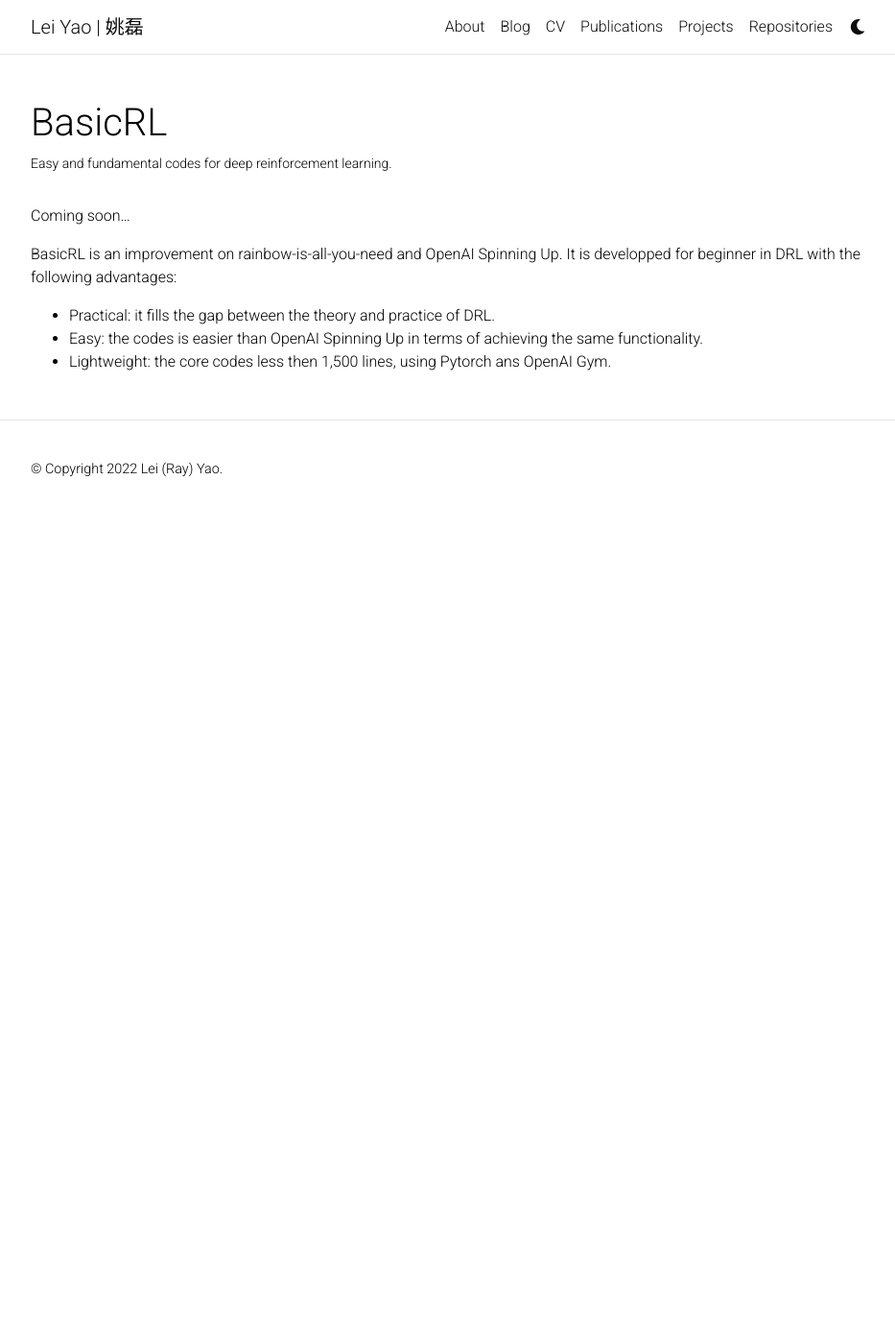
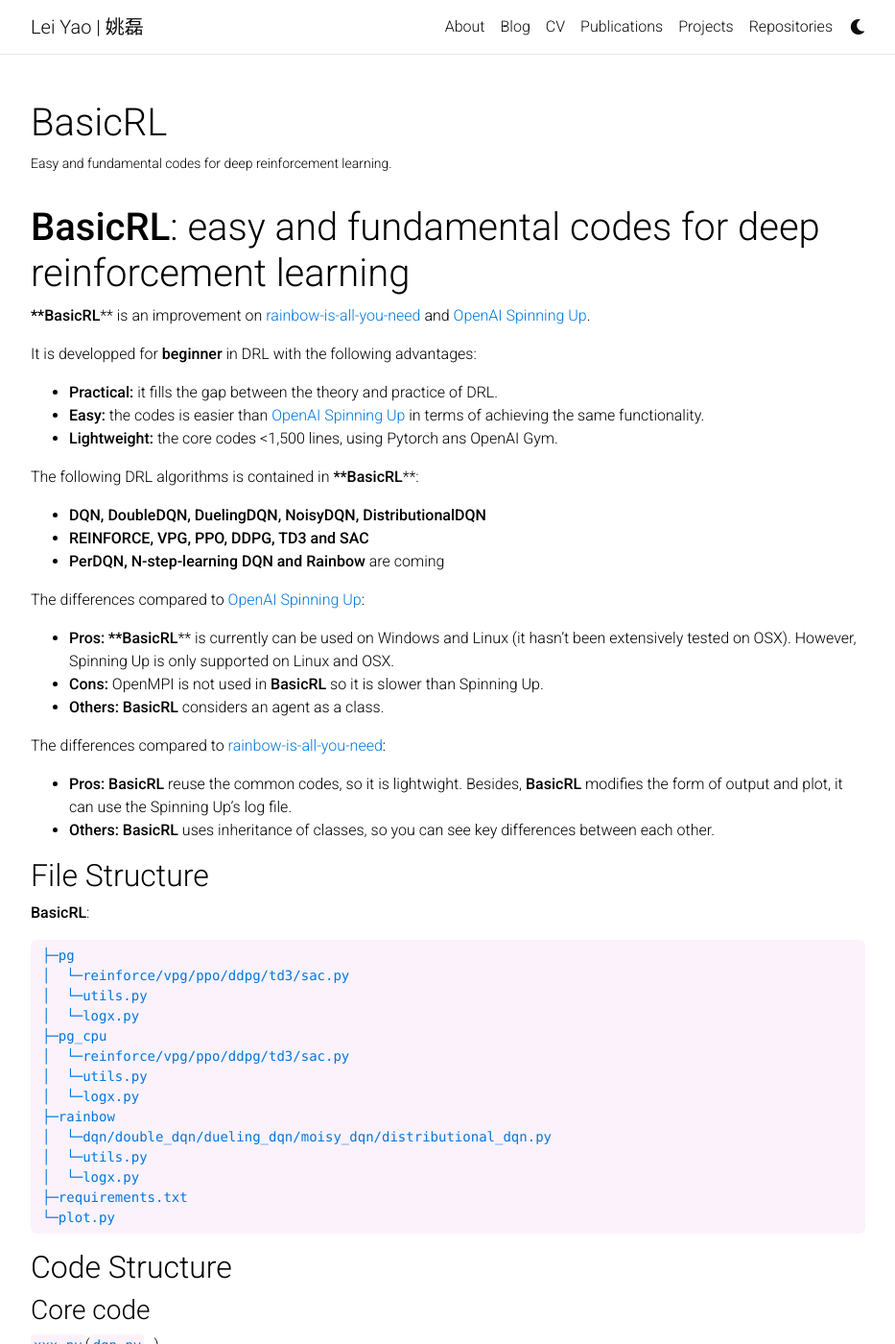
Before and after one commit to RayYoh/RayYoh.github.io, a Jekyll site: the page built from _projects/1_project.md, in a window 1280 px wide and 1400 px high. Shown: the whole window at 96% size, without its empty margins (173-1106 px from the left). Built offline with Jekyll 4.4.1, drawn with Linux system fonts in a browser that asks for light colours; comment, search, counter and statistics services are not loaded; a style sheet for code colours, icons or effects is not loaded; some of the changed text lies outside the part shown.

Commit message:
update bib

````diff
--- a/_projects/1_project.md
+++ b/_projects/1_project.md
@@ -7,9 +7,127 @@ importance: 1
 category: work
 ---
 
-Coming soon...
 
-BasicRL is an improvement on rainbow-is-all-you-need and OpenAI Spinning Up. It is developped for beginner in DRL with the following advantages:
-- Practical: it fills the gap between the theory and practice of DRL.
-- Easy: the codes is easier than OpenAI Spinning Up in terms of achieving the same functionality.
-- Lightweight: the core codes less then 1,500 lines, using Pytorch ans OpenAI Gym.
+# **BasicRL**: easy and fundamental codes for deep reinforcement learning
+
+****BasicRL**** is an improvement on [rainbow-is-all-you-need](https://github.com/Curt-Park/rainbow-is-all-you-need) and [OpenAI Spinning Up](https://spinningup.openai.com/en/latest/).
+
+It is developped for **beginner** in DRL with the following advantages:
+
+* **Practical:** it fills the gap between the theory and practice of DRL.
+* **Easy:** the codes is easier than [OpenAI Spinning Up](https://spinningup.openai.com/en/latest/) in terms of achieving the same functionality.
+* **Lightweight:** the core codes <1,500 lines, using Pytorch ans OpenAI Gym.
+
+The following DRL algorithms is contained in ****BasicRL****:
+
+* **DQN, DoubleDQN, DuelingDQN, NoisyDQN, DistributionalDQN**
+* **REINFORCE, VPG, PPO, DDPG, TD3 and SAC**
+* **PerDQN, N-step-learning DQN and Rainbow** are coming
+
+The differences compared to [OpenAI Spinning Up](https://spinningup.openai.com/en/latest/):
+* **Pros:** ****BasicRL**** is currently can be used on Windows and Linux (it hasn't been extensively tested on OSX). However, Spinning Up is only supported on Linux and OSX.
+* **Cons:** OpenMPI is not used in **BasicRL** so it is slower than Spinning Up.
+* **Others:** **BasicRL** considers an agent as a class.
+
+The differences compared to [rainbow-is-all-you-need](https://github.com/Curt-Park/rainbow-is-all-you-need):
+* **Pros:** **BasicRL** reuse the common codes, so it is lightwight. Besides, **BasicRL** modifies the form of output and plot, it can use the Spinning Up's log file.
+* **Others:** **BasicRL** uses inheritance of classes, so you can see key differences between each other.
+
+## File Structure
+**BasicRL**:
+```
+├─pg
+│  └─reinforce/vpg/ppo/ddpg/td3/sac.py
+│  └─utils.py
+│  └─logx.py
+├─pg_cpu
+│  └─reinforce/vpg/ppo/ddpg/td3/sac.py
+│  └─utils.py
+│  └─logx.py
+├─rainbow
+│  └─dqn/double_dqn/dueling_dqn/moisy_dqn/distributional_dqn.py
+│  └─utils.py
+│  └─logx.py
+├─requirements.txt
+└─plot.py
+```
+
+## Code Structure
+### Core code
+`xxx.py`(`dqn.py`...)
+```
+- agent class:
+  - init
+  - compute loss
+  - update
+  - get action
+  - test agent
+  - train
+- main
+```
+### Common code
+`utils.py`
+```
+- expereience replay buffer: On-policy/Off-policy replay buffer
+- network
+```
+
+`logx.py`
+```
+- Logger
+- EpochLogger
+```
+`plot.py`
+```
+- plot data
+- get datasets
+- get all datasets
+- make plots
+- main
+```
+
+## Installation
+**BasicRL** is tested on Anaconda virtual environment with Python3.7+
+```
+conda create -n BasicRL python=3.7
+conda activate BasicRL
+```
+Clone the repository:
+```
+git clone git@github.com:RayYoh/BasicRL.git
+cd BasicRL
+```
+Install required libraries:
+```
+pip install -r requirements.txt
+```
+**BasicRL** code library makes local experiments easy to do, and there are two ways to run them: either from the command line, or through function calls in scripts.
+
+## Experiment
+After testing, Basic RL runs perfectly, but its performance has not been tested. Users can tweak the parameters and change the experimental environment to output final results for comparison. Possible outputs are shown below:
+
+![dqn](https://github.com/RayYoh/BasicRL/blob/master/data/dqn.png)
+![pg](https://github.com/RayYoh/BasicRL/blob/master/data/pg.png)
+## Contribution
+**BasicRL** is not yet complete and I will continue to maintain it. To any interested in making **BasicRL** better, any contribution is warmly welcomed. If you want to contribute, please send a Pull Request.
+If you are not familiar with creating a Pull Request, here are some guides:
+* http://stackoverflow.com/questions/14680711/how-to-do-a-github-pull-request
+* https://help.github.com/articles/creating-a-pull-request/
+
+## Related Link
+* [2017-Rainbow: Combining Improvements in Deep Reinforcement Learning](https://arxiv.org/pdf/1710.02298.pdf)
+* [Policy Gradient Reinforcement Learning](https://rayyoh.github.io/posts/2021/09/blog-post-6/)
+* [OpenAI Spinning Up](https://spinningup.openai.com/en/latest/)
+
+## Citation
+To cite this repository:
+```
+@misc{lei,
+  author = {Lei Yao},
+  title = {BasicRL: easy and fundamental codes for deep reinforcement learning},
+  year = {2021},
+  publisher = {GitHub},
+  journal = {GitHub repository},
+  howpublished = {\url{https://github.com/RayYoh/BasicRL}},
+}
+```
````
Also changed, not shown: _bibliography/papers.bib (+9 -0 lines), assets/img/teaser/cover_thesis.png (added).
